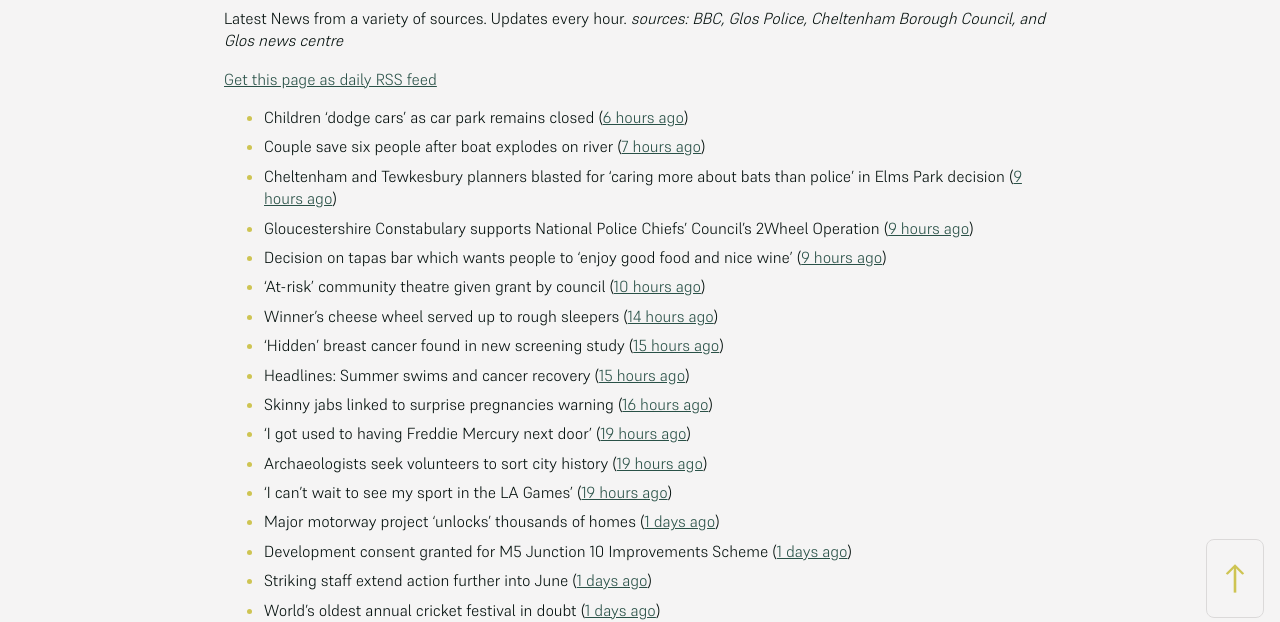
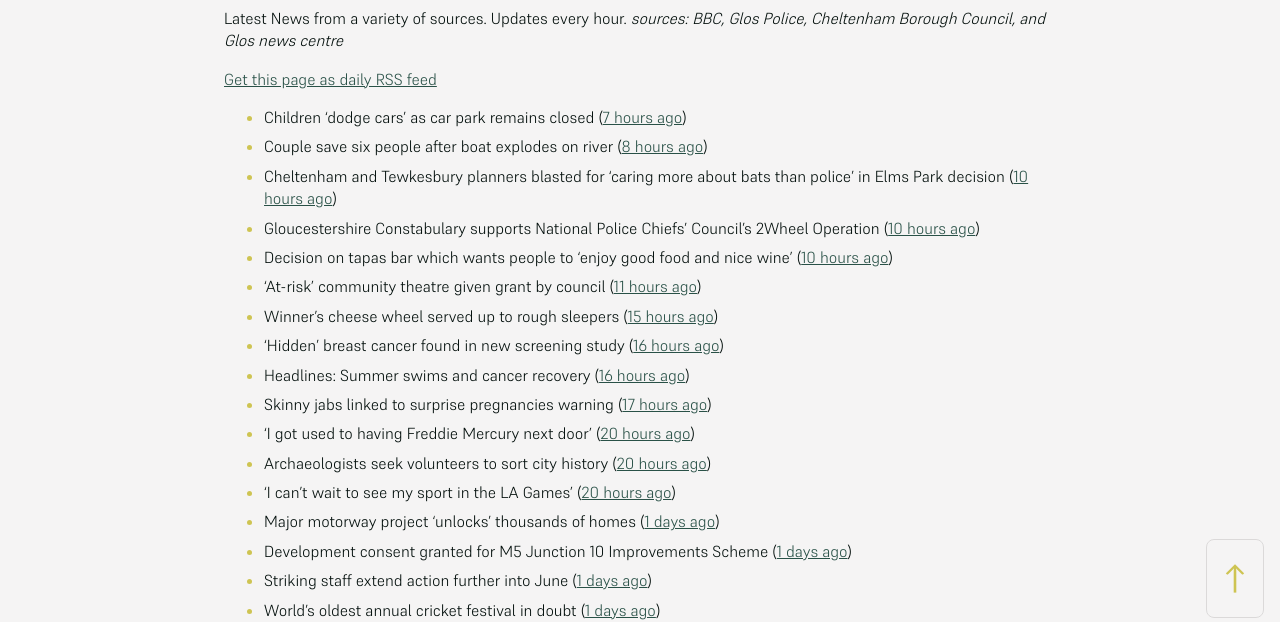
Before and after one commit to mat-0/cheltenham-open-data, a Jekyll site: the page built from _pages/news.md, in a window 1280 px wide. Shown: the part 266-888 px from the top of the page. Built offline with Jekyll 4.4.1, drawn with Linux system fonts in a browser that asks for light colours.

Commit message:
Updated 2025-06-06 02:28:11

```diff
--- a/_pages/news.md
+++ b/_pages/news.md
@@ -12,19 +12,19 @@ _sources: BBC, Glos Police, Cheltenham Borough Council, and Glos news centre_
 [Get this page as daily RSS feed](/daily.rss)
 
 <!-- news_marker starts -->
-- Children 'dodge cars' as car park remains closed ([6 hours ago](https://www.bbc.com/news/articles/c15v3072q04o))
-- Couple save six people after boat explodes on river ([7 hours ago](https://www.bbc.com/news/articles/cq54p798dxlo))
-- Cheltenham and Tewkesbury planners blasted for ‘caring more about bats than police’ in Elms Park decision ([9 hours ago](https://gloucesternewscentre.co.uk/cheltenham-and-tewkesbury-planners-blasted-for-caring-more-about-bats-than-police-in-elms-park-decision/))
-- Gloucestershire Constabulary supports National Police Chiefs’ Council’s 2Wheel Operation ([9 hours ago](https://gloucesternewscentre.co.uk/gloucestershire-constabulary-supports-national-police-chiefs-councils-2wheel-operation/))
-- Decision on tapas bar which wants people to ‘enjoy good food and nice wine’ ([9 hours ago](https://gloucesternewscentre.co.uk/decision-on-tapas-bar-which-wants-people-to-enjoy-good-food-and-nice-wine/))
-- 'At-risk' community theatre given grant by council ([10 hours ago](https://www.bbc.com/news/articles/c2kq2d2e71zo))
-- Winner's cheese wheel served up to rough sleepers ([14 hours ago](https://www.bbc.com/news/articles/cvg9z4l01ygo))
-- 'Hidden' breast cancer found in new screening study ([15 hours ago](https://www.bbc.com/news/articles/cd90g95q8v0o))
-- Headlines: Summer swims and cancer recovery ([15 hours ago](https://www.bbc.com/news/articles/ckgxpzv9r41o))
-- Skinny jabs linked to surprise pregnancies warning ([16 hours ago](https://www.bbc.co.uk/sounds/play/p0lgh4cd))
-- 'I got used to having Freddie Mercury next door' ([19 hours ago](https://www.bbc.com/news/articles/cp8ydj0kplyo))
-- Archaeologists seek volunteers to sort city history ([19 hours ago](https://www.bbc.com/news/articles/cgj8z5vj2n4o))
-- 'I can't wait to see my sport in the LA Games' ([19 hours ago](https://www.bbc.com/news/articles/cjdz8yyl92ro))
+- Children 'dodge cars' as car park remains closed ([7 hours ago](https://www.bbc.com/news/articles/c15v3072q04o))
+- Couple save six people after boat explodes on river ([8 hours ago](https://www.bbc.com/news/articles/cq54p798dxlo))
+- Cheltenham and Tewkesbury planners blasted for ‘caring more about bats than police’ in Elms Park decision ([10 hours ago](https://gloucesternewscentre.co.uk/cheltenham-and-tewkesbury-planners-blasted-for-caring-more-about-bats-than-police-in-elms-park-decision/))
+- Gloucestershire Constabulary supports National Police Chiefs’ Council’s 2Wheel Operation ([10 hours ago](https://gloucesternewscentre.co.uk/gloucestershire-constabulary-supports-national-police-chiefs-councils-2wheel-operation/))
+- Decision on tapas bar which wants people to ‘enjoy good food and nice wine’ ([10 hours ago](https://gloucesternewscentre.co.uk/decision-on-tapas-bar-which-wants-people-to-enjoy-good-food-and-nice-wine/))
+- 'At-risk' community theatre given grant by council ([11 hours ago](https://www.bbc.com/news/articles/c2kq2d2e71zo))
+- Winner's cheese wheel served up to rough sleepers ([15 hours ago](https://www.bbc.com/news/articles/cvg9z4l01ygo))
+- 'Hidden' breast cancer found in new screening study ([16 hours ago](https://www.bbc.com/news/articles/cd90g95q8v0o))
+- Headlines: Summer swims and cancer recovery ([16 hours ago](https://www.bbc.com/news/articles/ckgxpzv9r41o))
+- Skinny jabs linked to surprise pregnancies warning ([17 hours ago](https://www.bbc.co.uk/sounds/play/p0lgh4cd))
+- 'I got used to having Freddie Mercury next door' ([20 hours ago](https://www.bbc.com/news/articles/cp8ydj0kplyo))
+- Archaeologists seek volunteers to sort city history ([20 hours ago](https://www.bbc.com/news/articles/cgj8z5vj2n4o))
+- 'I can't wait to see my sport in the LA Games' ([20 hours ago](https://www.bbc.com/news/articles/cjdz8yyl92ro))
 - Major motorway project 'unlocks' thousands of homes ([1 days ago](https://www.bbc.com/news/articles/cvgnz6eyr22o))
 - Development consent granted for M5 Junction 10 Improvements Scheme ([1 days ago](https://gloucesternewscentre.co.uk/development-consent-granted-for-m5-junction-10-improvements-scheme/))
 - Striking staff extend action further into June ([1 days ago](https://www.bbc.com/news/articles/cz9y0dnl0k3o))
```
Also changed, not shown: _data/flood.json (+4 -4 lines), index.md (+5 -5 lines).
